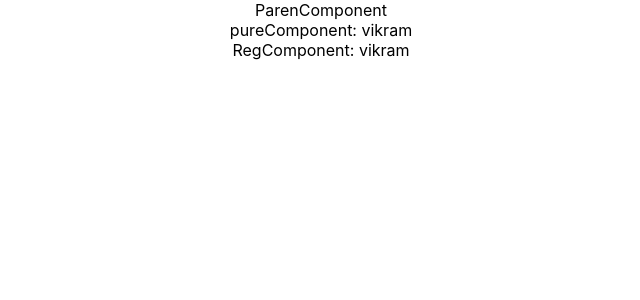
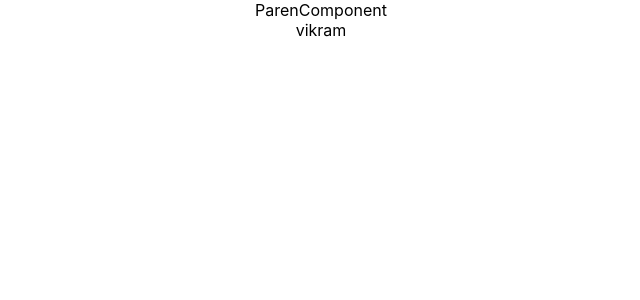
Before and after one commit to vashish144/PracticeReact, a React (Create React App) app: page / in a window 1280 px wide. Shown: the top 300 px of the page, without its empty margins (319-959 px from the left). Built offline with nearby package versions, Linux system fonts and the light colour scheme.

Commit message:
adding memo component to show the fuctionality of PureComponet in function component

```diff
--- /dev/null
+++ b/src/components/PureComponent/MemoComp.js
@@ -0,0 +1,8 @@
+import React from "react";
+
+function MemoComp({ name }) {
+  console.log("i am form memoComponent");
+  return <div>{name}</div>;
+}
+
+export default React.memo(MemoComp);
--- a/src/components/PureComponent/ParentComp.js
+++ b/src/components/PureComponent/ParentComp.js
@@ -1,4 +1,5 @@
 import React, { Component, PureComponent } from "react";
+import MemoComp from "./MemoComp";
 import PureComp from "./PureComp";
 import RegComp from "./RegComp";
 export default class ParentComp extends PureComponent {
@@ -19,11 +20,13 @@ export default class ParentComp extends PureComponent {
     );
   }
   render() {
+    console.log("*********** I am form Parent component*******************");
     return (
       <div>
         ParenComponent
-        <PureComp name={this.state.name} />
-        <RegComp name={this.state.name} />
+        <MemoComp name={this.state.name} />
+        {/* <PureComp name={this.state.name} />
+        <RegComp name={this.state.name} /> */}
       </div>
     );
   }
```
